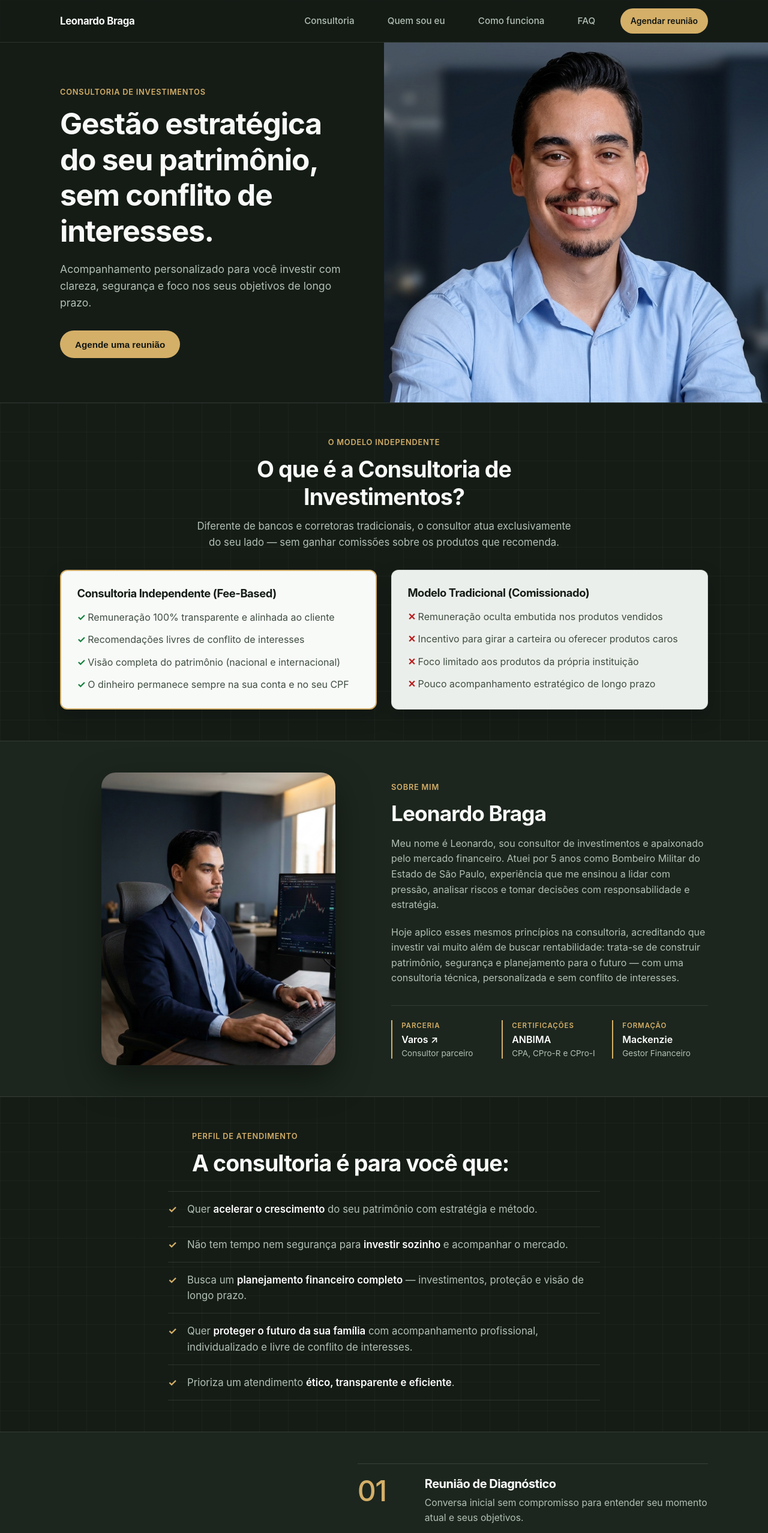
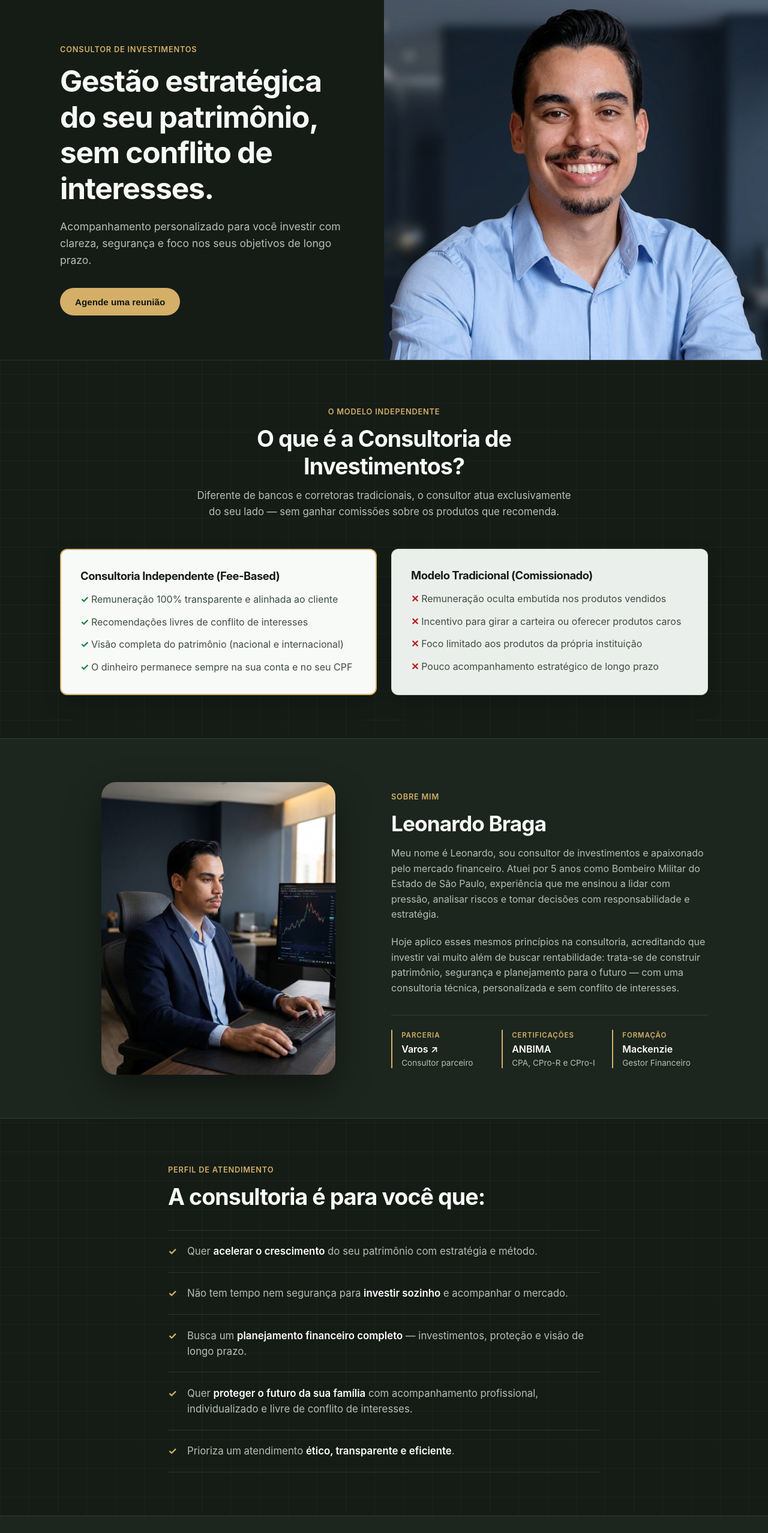
Before and after one commit to jotage1331/project_braga, a plain HTML site: page index.html in a window 1280 px wide. Shown: the top 2556 px of the page at 60% size. Drawn offline with Linux system fonts and the light colour scheme.

Commit message:
refactor: update site copy, adjust spacing, and temporarily hide navbar

```diff
--- a/css/styles.css
+++ b/css/styles.css
@@ -1361,42 +1361,10 @@ body {
 }
 
 /* ==========================================================================
-   22. Otimização de Espaçamento Vertical
+   22. Ajustes Finos (Título Depoimentos + FAQ Compacto)
    ========================================================================== */
-.section {
-    padding: 3.25rem 0;
-}
-
-.section__header {
-    margin: 0 auto 2rem;
-}
-
 #depoimentos .section__header {
     max-width: 900px;
-}
-
-.section__header--left {
-    margin-bottom: 1.5rem;
-}
-
-#agendar .section__header {
-    margin-bottom: 1.75rem;
-}
-
-.card {
-    padding: 1.65rem;
-}
-
-.audience-list li {
-    padding: 1rem 0 1rem 2rem;
-}
-
-.audience-list li::before {
-    top: 1rem;
-}
-
-#como-funciona .step-card {
-    padding: 1.35rem 0;
 }
 
 #faq {
@@ -1419,7 +1387,3 @@ body {
 .faq-answer {
     padding: 0 1.25rem 1rem;
 }
-
-.footer {
-    padding: 2.25rem 0 1.5rem;
-}
--- a/index.html
+++ b/index.html
@@ -17,7 +17,8 @@
 </head>
 
 <body>
-  <!-- 1. Navbar Fixa -->
+  <!-- 1. Navbar Fixa (comentada temporariamente) -->
+  <!--
   <header class="navbar">
     <div class="container navbar__content">
       <a href="#" class="navbar__brand">Leonardo Braga</a>
@@ -36,6 +37,7 @@
       </nav>
     </div>
   </header>
+  -->
 
   <main>
     <!-- 2. Hero (Primeira Dobra) -->
@@ -43,7 +45,7 @@
       <div class="container hero__grid">
         <div class="hero__text">
           <span class="badge">
-            Consultoria de Investimentos
+            Consultor de Investimentos
           </span>
           <h1>Gestão estratégica do seu patrimônio, sem conflito de interesses.</h1>
           <p class="hero__subtitle">
@@ -301,7 +303,7 @@
     <div class="container container--narrow">
       <div class="cta-actions">
         <button type="button" class="btn btn--primary" data-open-modal="lead-modal">
-          Agendar reunião
+          Agendar
         </button>
       </div>
     </div>
@@ -389,7 +391,7 @@
       <div>
         <strong>Leonardo Braga</strong>
         <p class="footer__copy">
-          Consultoria de Investimentos • Vinculado à
+          Consultor de Investimentos • Vinculado à
           <a href="https://varos.com.br" target="_blank" rel="noopener noreferrer" class="brand-link">Varos</a>
         </p>
       </div>
```
